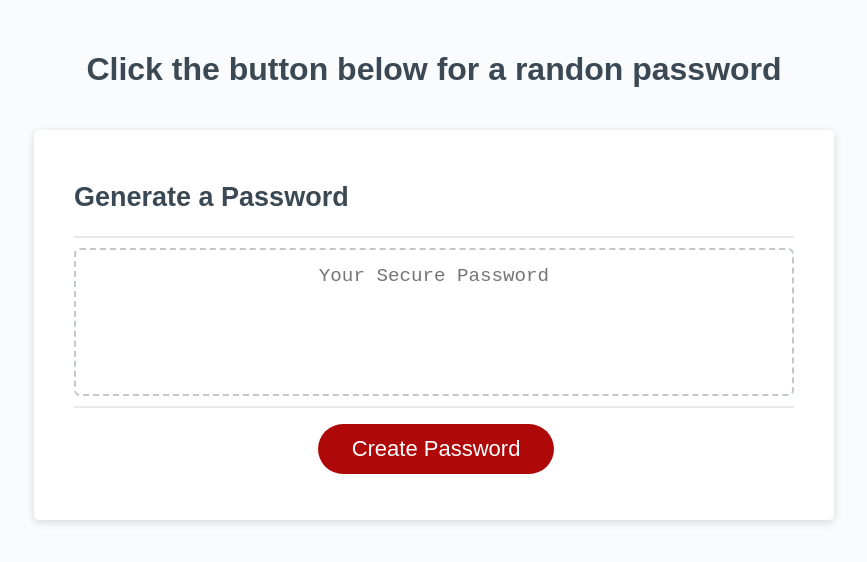
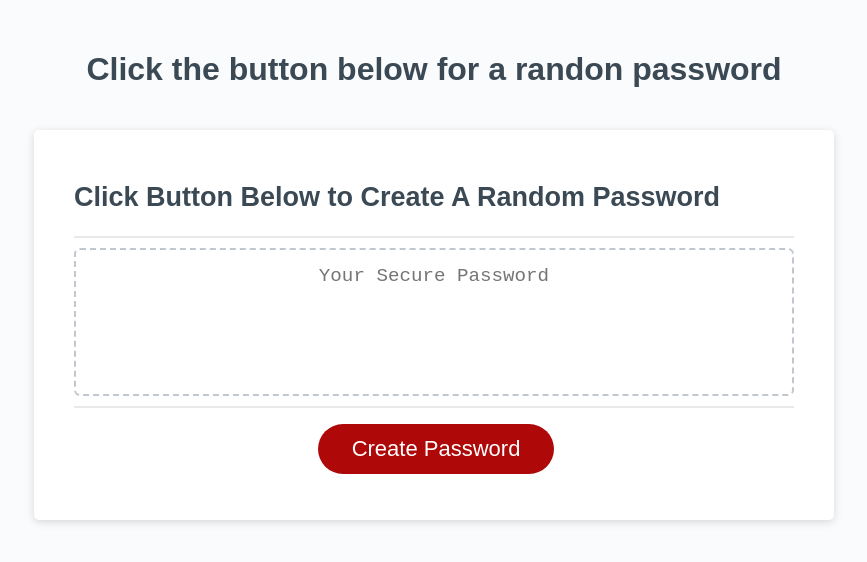
Before and after one commit to ernest-exe/03-PASS-GEN, a plain HTML site: page index.html in a window 1280 px wide. Shown: the whole page, without its empty margins (206-1073 px from the left). Drawn offline with Linux system fonts and the light colour scheme.

Commit message:
Update index.html

```diff
--- a/index.html
+++ b/index.html
@@ -14,7 +14,7 @@
       </header>
       <div class="card">
         <div class="card-header">
-          <h2>Generate a Password</h2>
+          <h2>Click Button Below to Create A Random Password</h2>
         </div>
         <div class="card-body">
           <textarea
```
